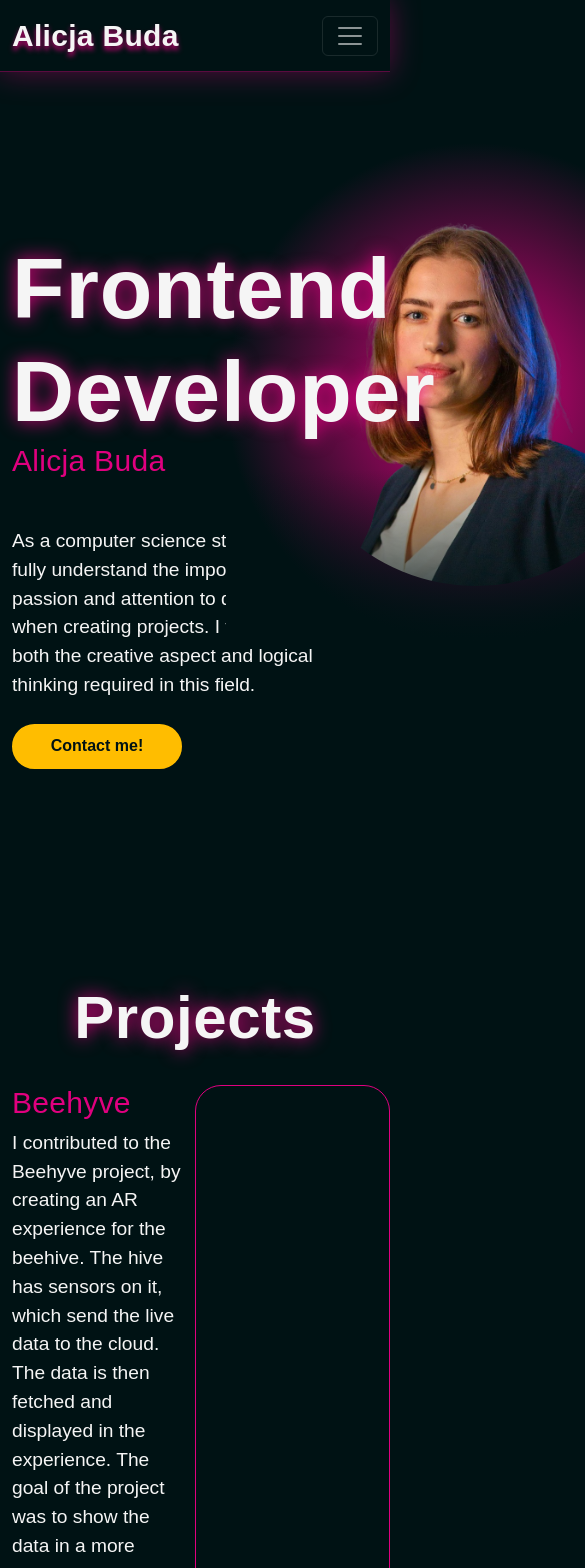
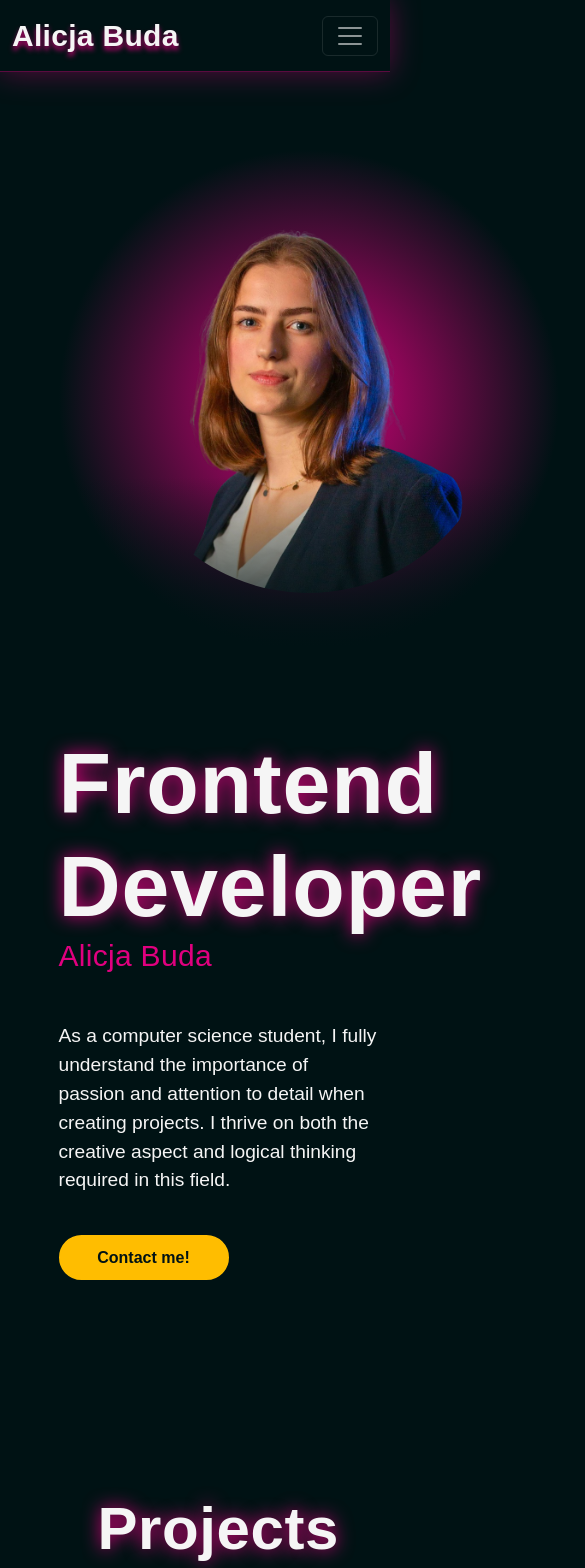
Before and after one commit to budaala/portfolio-website, a Vue app: page / in a window 390 px wide. Shown: the top 1568 px of the page, 585 px wide, since content can reach past the window. Built offline with nearby package versions, Linux system fonts and the light colour scheme; a web font is replaced by a local one.

Commit message:
made home view more responsive

```diff
--- a/src/App.vue
+++ b/src/App.vue
@@ -94,6 +94,12 @@ header {
   }
 }
 
+@media (max-width: 768px) {
+  .container-md {
+    padding-left: 15% !important;
+  }
+}
+
 .yellow-button {
   width: 170px;
   height: 45px;
--- a/src/components/Home.vue
+++ b/src/components/Home.vue
@@ -1,8 +1,12 @@
 <template>
     <section id="home">
-        <div class="container-md" id="home">
+        <div class="container-md">
+            <div class="row">
+                <div class="col-12 col-sm-8 order-2 order-md-1">
                     <h1 class="mb-0">Frontend Developer</h1>
                     <h3 class="mb-5">Alicja Buda</h3>
+                </div>
+                <div class="col-12 col-md-4 order-1 order-md-2">
                     <div class="photo-container">
                         <div class="auto-layout">
                             <div class="photo-frame">
@@ -14,12 +18,17 @@
                             <div class="smoothing-shadow"></div>
                         </div>
                     </div>
-            <div class="col-10 col-md-6 mb-4">
-                <p>As a computer science student, I fully understand the importance of passion and attention to detail when
-                    creating projects. I thrive on both the creative aspect and logical thinking required in this field.
+                </div>
+            </div>
+            <div class="row">
+                <div class="col-12 col-md-6 mb-4" id="description">
+                    <p>As a computer science student, I fully understand the importance of passion and attention to
+                        detail when creating projects. I thrive on both the creative aspect and logical thinking
+                        required in this field.
                     </p>
                 </div>
-            <a href="#contact"><button  class="btn yellow-button">Contact me!</button></a>
+            </div>
+            <a href="#contact"><button class="btn yellow-button">Contact me!</button></a>
         </div>
     </section>
 </template>
@@ -45,6 +54,16 @@
     left: 58%;
     top: 17%;
     z-index: 100 !important;
+}
+
+@media screen and (max-width: 768px) {
+    .photo-container {
+        position: relative;
+        width: 100%;
+        height: 100%;
+        left: 0;
+        top: -10%;
+    }
 }
 
 /* Auto layout */
@@ -93,4 +112,9 @@
     top: 327px;
     background: linear-gradient(360deg, #001214 0%, rgba(0, 18, 20, 0) 100%);
 }
+
+#description {
+    position: relative;
+    z-index: 200 !important;
+}
 </style>
```
Lines whose indentation alone changed are shown as unchanged.
